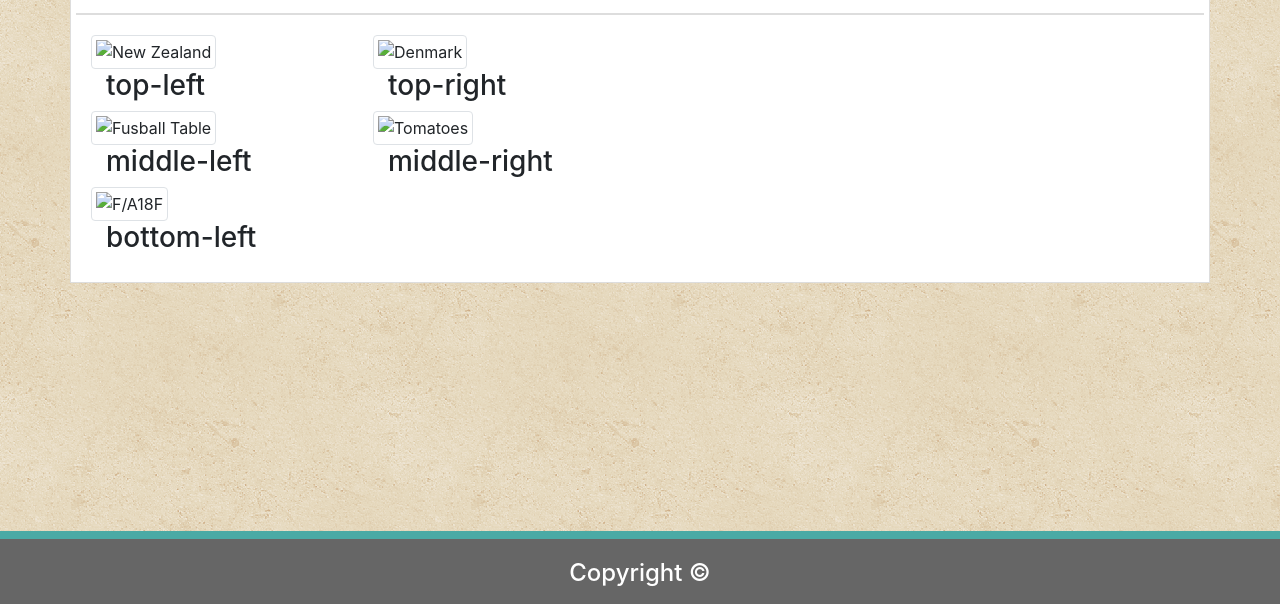
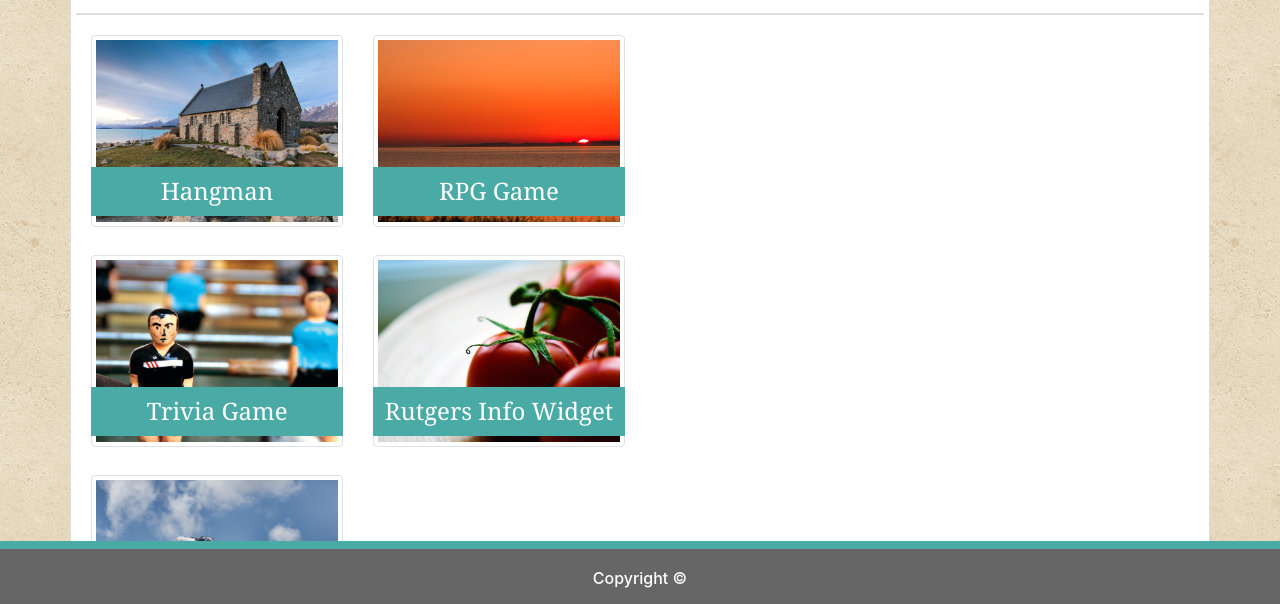
Before and after one commit to RhinehartA05/Bootstrap-Portfolio, a plain HTML site: page portfolio.html in a window 1280 px wide. Shown: the part 184-788 px from the top of the page. Drawn offline with nearby package versions, Linux system fonts and the light colour scheme.

Commit message:
adding updates to all html and docutments

```diff
--- a/assets/css/style.css
+++ b/assets/css/style.css
@@ -8,13 +8,19 @@
 article {
     background-image: url(../images/vintage-concrete.png);
     background-repeat: repeat;
-    height: 100vh;
+    height: 120vh;
     padding-top: 1px;
+
     }
 
 body {
     margin: 0;
     padding: 0;
+}
+
+.btn {
+    background-color: #4aaaa5;
+    color: #ffffff;
 }
 
 footer {
@@ -44,11 +50,26 @@ ul {
     padding: 0;
 }
 
+.banner {
+    position: relative;
+    left: 0px;
+    bottom: 60px;
+}
+
+.col h2 {
+    color: #ffffff;
+}
+
 .container {
     padding: 0;
 }
 
-.h1, .h2 {
+.form-group {
+    font-family: Arial, Helvetica, sans-serif;
+    color: #777777;
+}
+
+.h1, .h2, .h4 {
     font-family: Georgia, 'Times New Roman', Times, serif;
 }
 
@@ -64,11 +85,27 @@ ul {
     color: #4aaaa5;
 }
 
+.h4 {
+    background-color: #4aaaa5;
+    color: #ffffff;
+    padding: 10px 0;
+    text-align: center;
+    min-width: 100%;
+
+}
+
 .header {
     border-bottom: 2px solid #dddddd;
     padding: 10px 0;
     margin-bottom: 20px;
 }
+
+
+.img-inner {
+    height: 220px;
+}
+
+
 
 .inner {
     border: 1px solid #dddddd;
--- a/portfolio.html
+++ b/portfolio.html
@@ -24,13 +24,13 @@
                         <div class="links">
                             <ul class="nav">
                                 <li class="nav-item">
-                                    <a class="nav-link active" href="#">About</a>
+                                    <a class="nav-link active" href="../Bootstrap-Portfolio/index.html">About</a>
                                 </li>
                                 <li class="nav-item">
-                                    <a class="nav-link" href="#">Porfolio</a>
+                                    <a class="nav-link" href="../Bootstrap-Portfolio/portfolio.html">Porfolio</a>
                                 </li>
                                 <li class="nav-item">
-                                    <a class="nav-link" href="#">Contact</a>
+                                    <a class="nav-link" href="../Bootstrap-Portfolio/contact.html">Contact</a>
                                 </li>
                             </ul>
                         </div>
@@ -51,55 +51,53 @@
                     </div>
                         <!-- Start main section for portfolio -->
 
-
-
-
+                        <!-- I've had issues with the images and the h4's responses, not sure how to adjust the text correctly so it changes with the imgages -->
                             <div class="row">
-                                <div class="col col-lg-3">
-                                <img src="#" class="img-thumbnail" alt="New Zealand">
-                                    <div class="banner">
-                                        <div class="col col-lg-12">
-                                            <p class="h3">top-left</p>
+                                <div class="img-inner col col-md-3">
+                                <img src="../Bootstrap-Portfolio/assets/images/Lake Tekapo-New Zealand thumb.png" class="img-thumbnail" alt="New Zealand">
+                                    <div class="row banner">
+                                        <div class="col col-md-12">
+                                            <p class="h4">Hangman</p>
                                         </div>
                                     </div>
                                 </div>
 
-                                <div class="col col-lg-3">
-                                <img src="#" class="img-thumbnail" alt="Denmark">
-                                    <div class="banner">
-                                        <div class="col col-lg-12">
-                                            <p class="h3">top-right</p>
+                                <div class="img-inner col col-md-3">
+                                <img src="../Bootstrap-Portfolio/assets/images/Denmark thumb.png" class="img-thumbnail" alt="Denmark">
+                                    <div class="row banner">
+                                        <div class="col col-md-12">
+                                            <p class="h4">RPG Game</p>
                                         </div>
                                     </div>
                                 </div>
                             </div>
 
                             <div class="row">
-                                <div class="col col-lg-3">
-                                <img src="#" class="img-thumbnail" alt="Fusball Table">
-                                    <div class="banner">
-                                        <div class="col col-lg-12">
-                                            <p class="h3">middle-left</p>
+                                <div class="img-inner col col-md-3">
+                                <img src="../Bootstrap-Portfolio/assets/images/Futbol thumb.png" class="img-thumbnail" alt="Fusball Table">
+                                    <div class="row banner">
+                                        <div class="col col-md-12">
+                                            <p class="h4">Trivia Game</p>
                                         </div>
                                     </div>
                                 </div>
 
-                                <div class="col col-lg-3">
-                                <img src="#" class="img-thumbnail" alt="Tomatoes">
-                                    <div class="banner">
-                                        <div class="col col-lg-12">
-                                            <p class="h3">middle-right</p>
+                                <div class="img-inner col col-md-3">
+                                <img src="../Bootstrap-Portfolio/assets/images/Tomatoes thumb.png" class="img-thumbnail" alt="Tomatoes">
+                                    <div class="row banner">
+                                        <div class="col col-md-12">
+                                            <p class="h4">Rutgers Info Widget</p>
                                         </div>
                                     </div>
                                 </div>
                             </div>
 
                             <div class="row">
-                                <div class="col col-lg-3">
-                                <img src="#" class="img-thumbnail" alt="F/A18F">
-                                    <div class="banner">
-                                        <div class="col col-lg-12">
-                                            <p class="h3">bottom-left</p>
+                                <div class="img-inner col col-md-3 col-sm-6 col-xs-9">
+                                <img src="../Bootstrap-Portfolio/assets/images/F:A 18F thumb.png" class="img-thumbnail" alt="F/A18F">
+                                    <div class="row banner">
+                                        <div class="col col-md-12">
+                                            <p class="h4">Rock Paper Scissors</p>
                                         </div>
                                     </div>
                                 </div>
@@ -117,7 +115,7 @@
                 <div class="container">
                     <div class="row">
                         <div class="col col-lg-12">
-                                <p class="h4">Copyright &copy;</p>
+                                <p class="h6">Copyright &copy;</p>
 
                         </div>
                     </div>
```
Also changed, not shown: contact.html (+49 -15 lines), index.html (+15 -9 lines).
